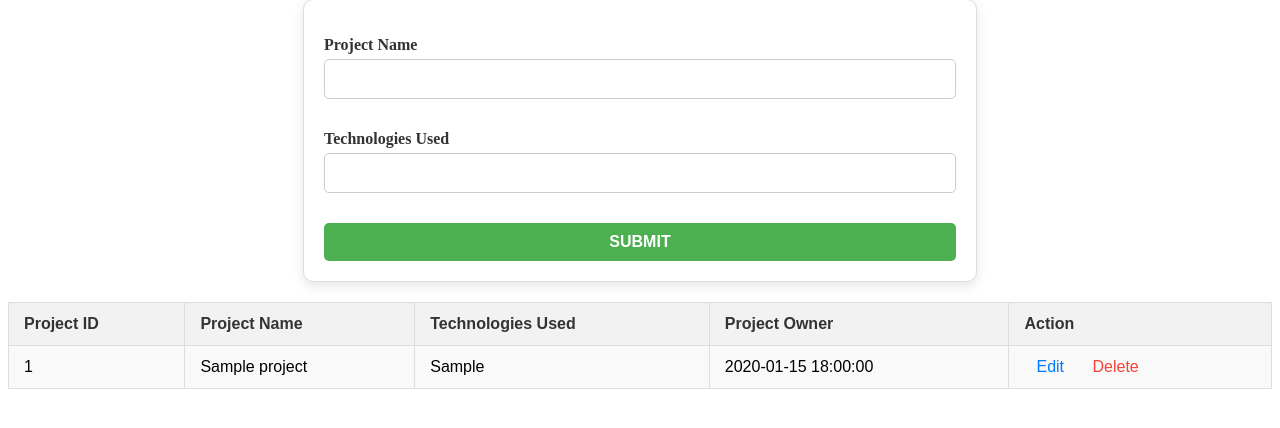
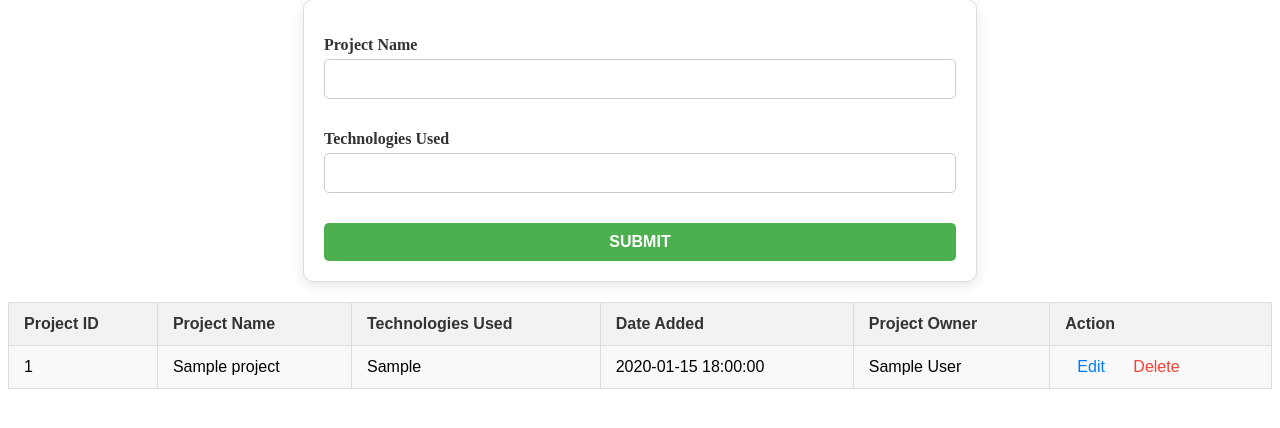
Before and after one commit to Li4-rz/Onsite_Lab_ACT, a PHP site: page /viewprojects.php?web_dev_id=1 in a window 1280 px wide. Shown: the part 107-535 px from the top of the page. Run offline with PHP 8.4, Linux system fonts and the light colour scheme; tables that the repository leaves empty hold one stand-in row (values such as "Sample post").

Commit message:
Update viewprojects.php

```diff
--- a/1012lecforsoftengineering/viewprojects.php
+++ b/1012lecforsoftengineering/viewprojects.php
@@ -99,6 +99,7 @@
             <th>Project ID</th>
             <th>Project Name</th>
             <th>Technologies Used</th>
+            <th>Date Added</th>
             <th>Project Owner</th>
             <th>Action</th>
         </tr>
@@ -109,6 +110,7 @@
             <td><?php echo $row['project_name']; ?></td>
             <td><?php echo $row['technologies_used']; ?></td>
             <td><?php echo $row['date_added']; ?></td>
+            <td><?php echo $row['project_owner']; ?></td>
             <td>
                 <a href="editproject.php?project_id=<?php echo $row['project_id']; ?>&web_dev_id=<?php echo $_GET['web_dev_id']; ?>">Edit</a>
                 <a href="deleteproject.php?project_id=<?php echo $row['project_id']; ?>&web_dev_id=<?php echo $_GET['web_dev_id']; ?>">Delete</a>
```
